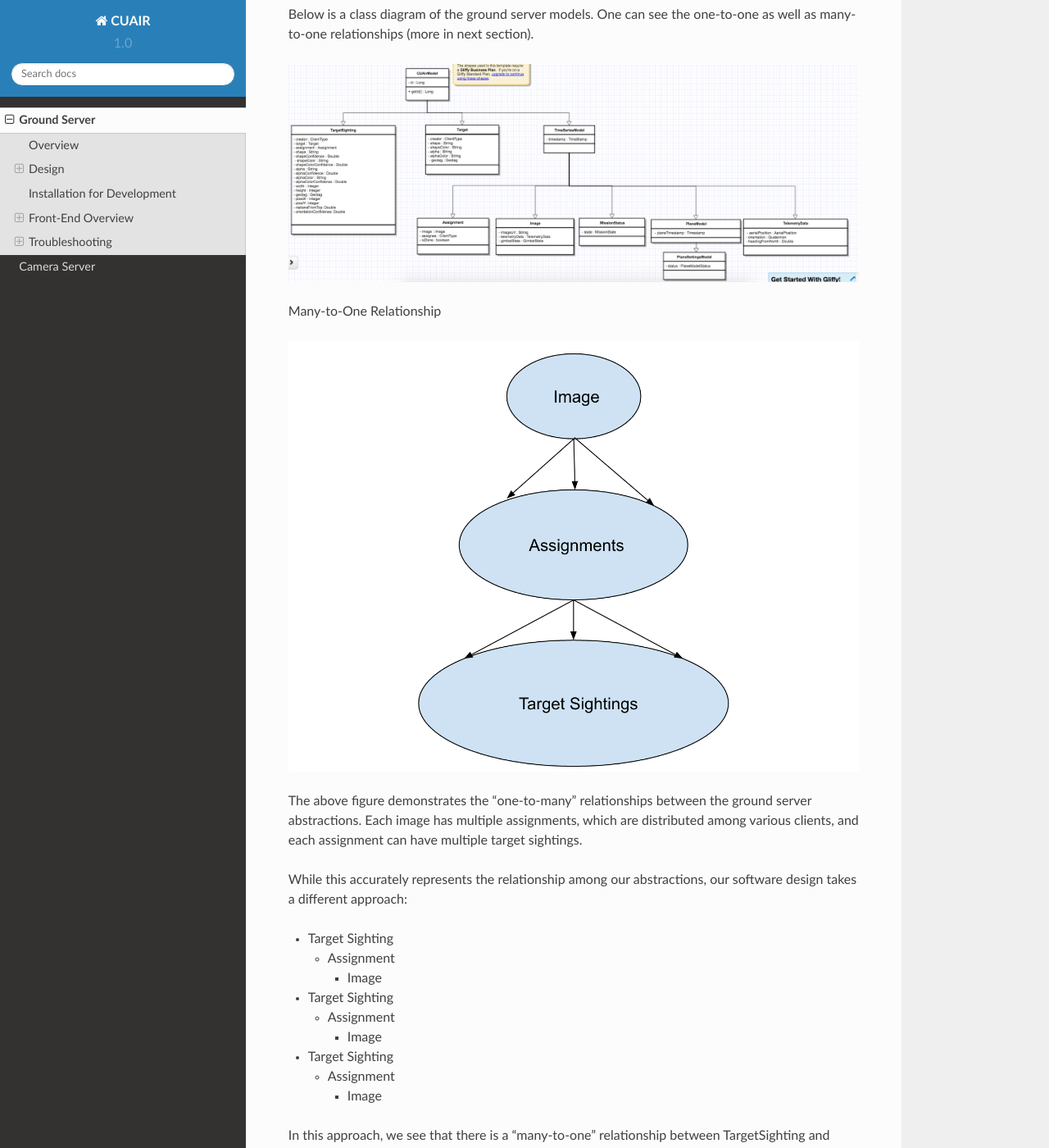
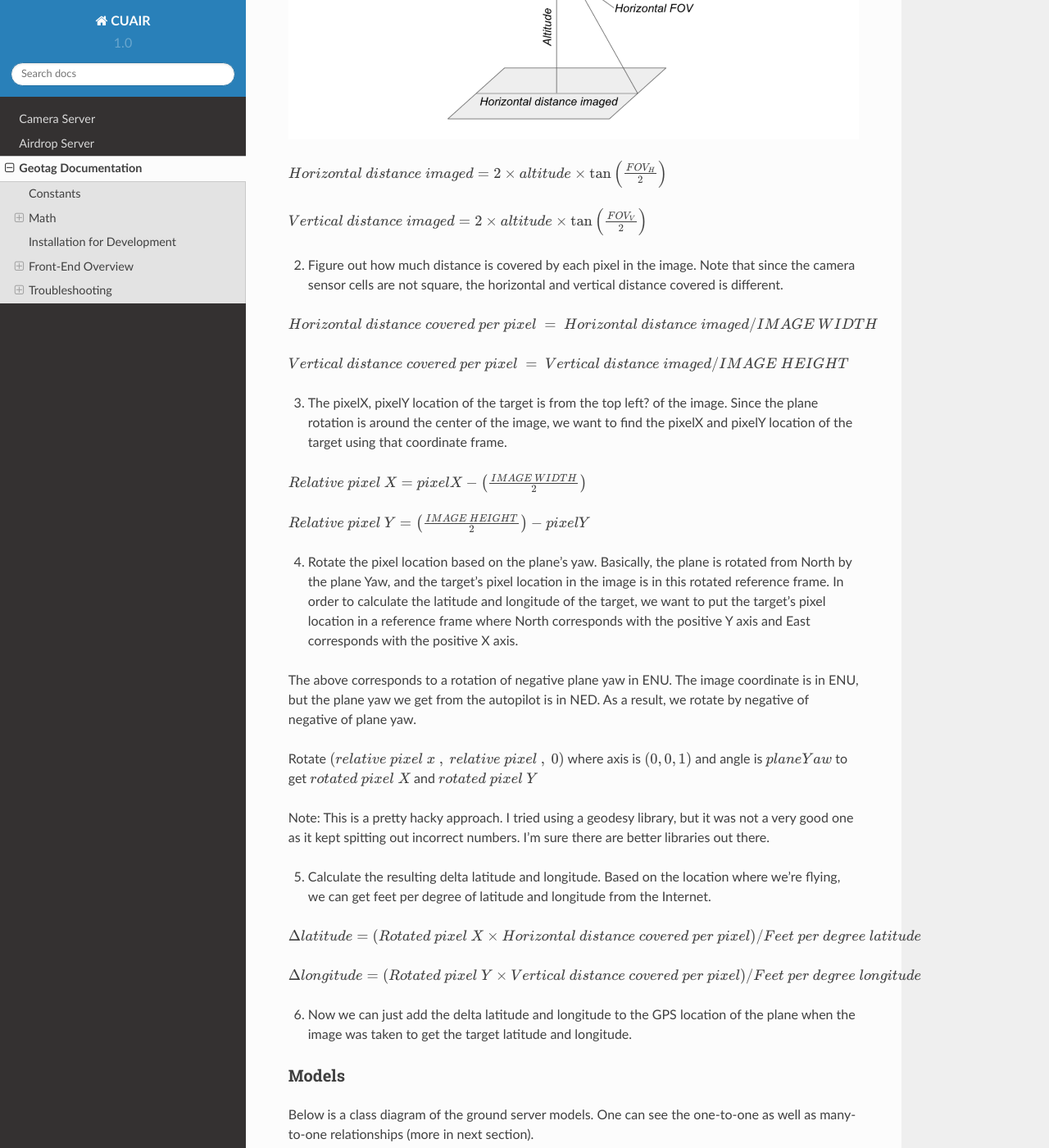
Before and after one commit to CUAir/DistributedSystemsDocs, a Sphinx documentation site: the page built from docs/geotag.rst, in a window 1280 px wide and 1400 px high, scrolled down 1144 px. Shown: the whole window at 82% size. Built offline with Sphinx 7.4.7 and the Read the Docs theme 2.0.0, drawn with Linux system fonts in a browser that asks for light colours; pages that are not in the unit, such as notebooks, are missing from menus; some of the changed text lies outside the part shown.

Commit message:
added geotag doc

```diff
--- /dev/null
+++ b/docs/airdropserver.rst
@@ -0,0 +1,34 @@
+.. CUAir Distributed Systems Documentation documentation master file, created by
+   sphinx-quickstart on Mon May  2 11:28:43 2016.
+   You can adapt this file completely to your liking, but it should at least
+   contain the root `toctree` directive.
+
+
+Airdrop Server
+============================
+
+.. contents::
+
+This section provides the use and design of the distributed systems airdrop server.
+
+Overview
+----------------
+
+The CUAir airdrop server is responsible for delivering a care package as part of the search-and-rescue mission. As such, the airdrop server is constantly running and communicating with both the ground station server and the autopilot server.
+
+**Full documentation of the 2015-2016 Airdrop Server API can be found** `here <http://docs.cuair20152016airdrop.apiary.io/>`_.
+
+The airdrop server is built using the Flask web framework in Python.
+
+Airdrop System Description
+----------------------------
+
+When the airdrop server is started, two jobs are added to a scheduler - **update and drop**. The drop job is scheduled, initially, to execute three hours in the future. The update job is set to execute at an interval, every 0.05 seconds. The update job reads the plane’s telemetry data (GPS location/altitude), and if the most recent setting is in the correct mode (discussed below), performs calculations that determine the amount of time until the payload should be dropped. The update job then schedules the drop job to drop the care package at that time in the future.
+
+From the ground station, a user saves a setting through the front end, which is saved in a Settings table. When the user saves a setting, he/she specifies the mode, the location of the target, and the threshold.
+
+The **threshold** is how close the package should be dropped to the target in feet - this value is generally set lower than the threshold specified in the rules.
+
+There are three different modes that the user can set. When the server is in default mode, “not armed”, the package is never dropped. This mode is necessary to both save the location of the target and to make sure that we notify the judges before dropping the payload. In this mode, the update job which runs continuously does not query the autopilot server for telemetry data or perform any mathematical computations. The second mode, “armed” is set so that the server will drop the package if it is in the threshold. Now, in the update job, airdrop queries the autopilot server for telemetry information and performs calculations using this information, and the setting information. After calculations, the drop job is rescheduled with the updated time to drop.
+
+The third mode, override, schedules the drop job to execute at the current time. The drop job, when executed, communicates with the airdrop board and to set the angles of the mechanism to “open”, which drops the payload.
--- a/docs/groundserver.rst
+++ b/docs/geotag.rst
@@ -4,32 +4,72 @@
    contain the root `toctree` directive.
 
 
-Ground Server
+Geotag Documentation
 ============================
 
 .. contents::
 
-This section provides the use and design of the distributed systems ground server.
+This section provides a mathematical explanation for how Distributed Systems handles image geotagging.
 
-Overview
+Constants
 ----------------
 
-The ground server is designed to fulfill two tasks: target detection/localization and delivering a care package (airdrop). In order to fulfill these tasks, the ground server must keep track of and store various settings and states. More importantly, it should be able to handle client requests reliably.
+* :math:`FOV_H` :  the horizontal field of view of the camera lens in radians (`source <https://www.tamron.co.jp/en/data/cctv_fa/m118fm08.html/>`_)
 
-**Full documentation of the 2016-2017 Ground Server API can be found** `here <http://docs.cuair20162017groundserverapi.apiary.io/>`_.
+* :math:`FOV_V` :  the vertical field of view of the camera lens in radians (`source <https://www.tamron.co.jp/en/data/cctv_fa/m118fm08.html/>`_)
 
-The CUAir ground server is built using the Play web framework in Java. It’s an MVC framework that separates the logic for the view (our frontend), controller (API endpoints that allow clients/servers to communicate with us), and model (interfacing with the database layer, running any algorithms or business logic).
+* :math:`IMAGE \ WIDTH` :  the width of the image captured by the camera in pixels
+
+* :math:`IMAGE \ HEIGHT` :  the height of the image captured by the camera in pixels
+
+Math
+-------
+
+1. Figure out how much of the ground is captured by each image (in feet). Since the vertical and horizontal field of view is different calculate distance imaged for both axes. Note that the altitude is measured above ground.
+
+.. image:: images/geotag-math-diagram.png
+
+:math:`Horizontal \ distance \ imaged = 2 \times altitude \times \tan\left(\frac{FOV_H}{2}\right)`
+
+:math:`Vertical \ distance \ imaged = 2 \times altitude \times \tan\left(\frac{FOV_V}{2}\right)`
+
+2. Figure out how much distance is covered by each pixel in the image. Note that since the camera sensor cells are not square, the horizontal and vertical distance covered is different.
+
+:math:`Horizontal \ distance \ covered \ per \ pixel \ = \ Horizontal \ distance \ imaged / IMAGE \ WIDTH`
+
+:math:`Vertical \ distance \ covered \ per \ pixel \ = \ Vertical \ distance \ imaged / IMAGE \ HEIGHT`
+
+3. The pixelX, pixelY location of the target is from the top left? of the image. Since the plane rotation is around the center of the image, we want to find the pixelX and pixelY location of the target using that coordinate frame.
+
+:math:`Relative \ pixel \ X = pixelX - \left(\frac{IMAGE \ WIDTH}{2}\right)`
+
+:math:`Relative \ pixel \ Y = \left(\frac{IMAGE \ HEIGHT}{2}\right) - pixelY`
+
+4. Rotate the pixel location based on the plane’s yaw. Basically, the plane is rotated from North by the plane Yaw, and the target’s pixel location in the image is in this rotated reference frame. In order to calculate the latitude and longitude of the target, we want to put the target’s pixel location in a reference frame where North corresponds with the positive Y axis and East corresponds with the positive X axis.
+
+The above corresponds to a rotation of negative plane yaw in ENU. The image coordinate is in ENU, but the plane yaw we get from the autopilot is in NED. As a result, we rotate by negative of negative of plane yaw.
+
+Rotate :math:`\left(relative \ pixel \ x \ , \ relative \ pixel \ , \ 0 \right)` where axis is :math:`(0, 0, 1)` and angle is :math:`planeYaw` to get :math:`rotated \ pixel \ X` and :math:`rotated \ pixel \ Y`
+
+Note: This is a pretty hacky approach. I tried using a geodesy library, but it was not a very good one as it kept spitting out incorrect numbers. I’m sure there are better libraries out there.
+
+5. Calculate the resulting delta latitude and longitude. Based on the location where we’re flying, we can get feet per degree of latitude and longitude from the Internet.
+
+:math:`\Delta latitude = \left(Rotated \ pixel \ X \times Horizontal \ distance \ covered \ per \ pixel \right) / Feet \ per \ degree \ latitude`
+
+:math:`\Delta longitude = \left(Rotated \ pixel \ Y \times Vertical \ distance \ covered \ per \ pixel \right) / Feet \ per \ degree \ longitude`
+
+6. Now we can just add the delta latitude and longitude to the GPS location of the plane when the image was taken to get the target latitude and longitude.
 
 
-Design
--------
+
+
 
 Models
 ^^^^^^^
 
 Below is a class diagram of the ground server models. One can see the one-to-one as well as many-to-one relationships (more in next section).
 
-.. image:: images/ground-server-diagram.png
 
 Many-to-One Relationship
 
--- a/docs/index.rst
+++ b/docs/index.rst
@@ -72,8 +72,9 @@ Contents:
 
    groundserver
    cameraserver
-   gimbalserver
-   zcamserver
+   airdropserver
+   nuc
+   geotag
    plaedalus
 
 Indices and tables
```
Also changed, not shown: docs/cameraserver.rst (+4 -4 lines), docs/images/geotag-math-diagram.png (added).
